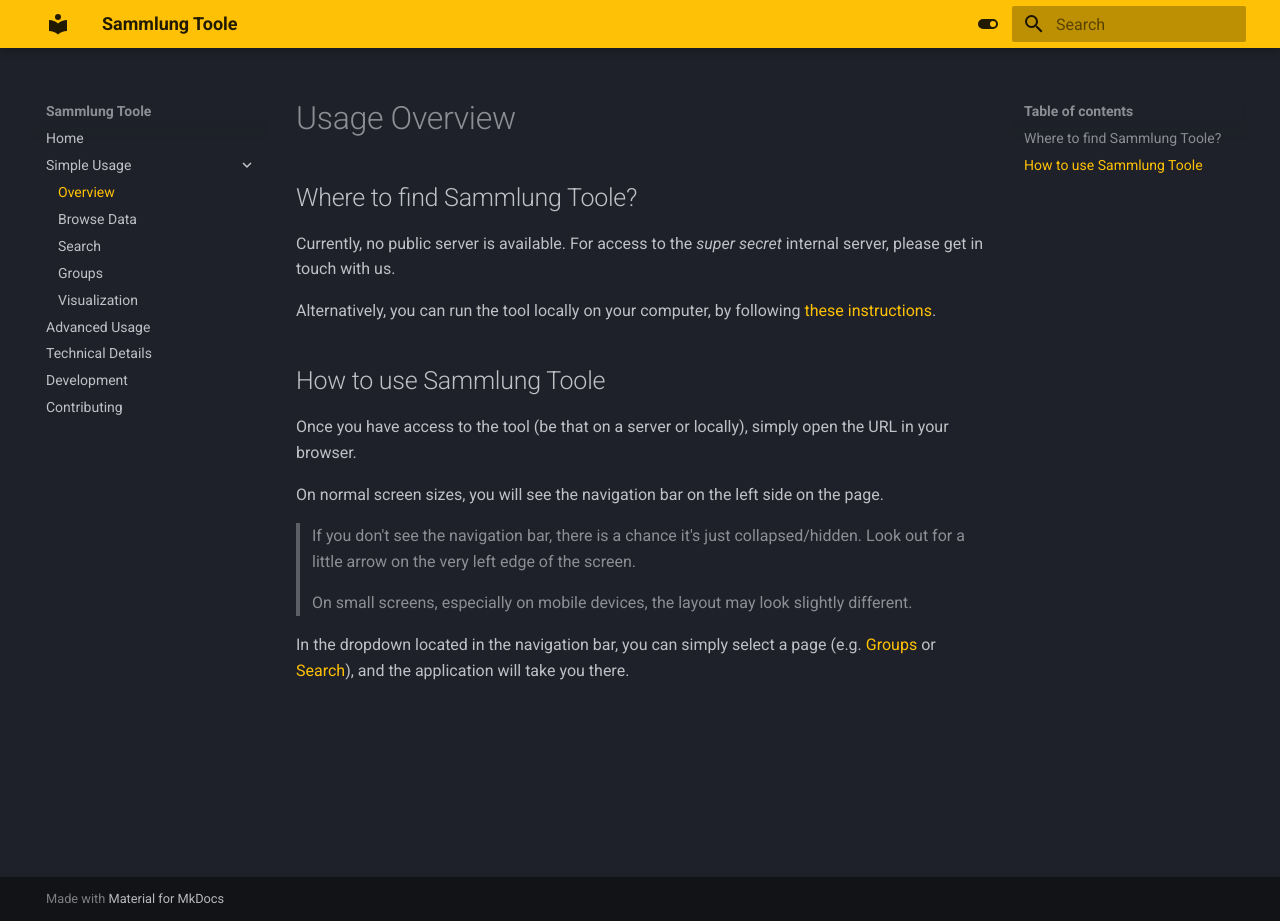
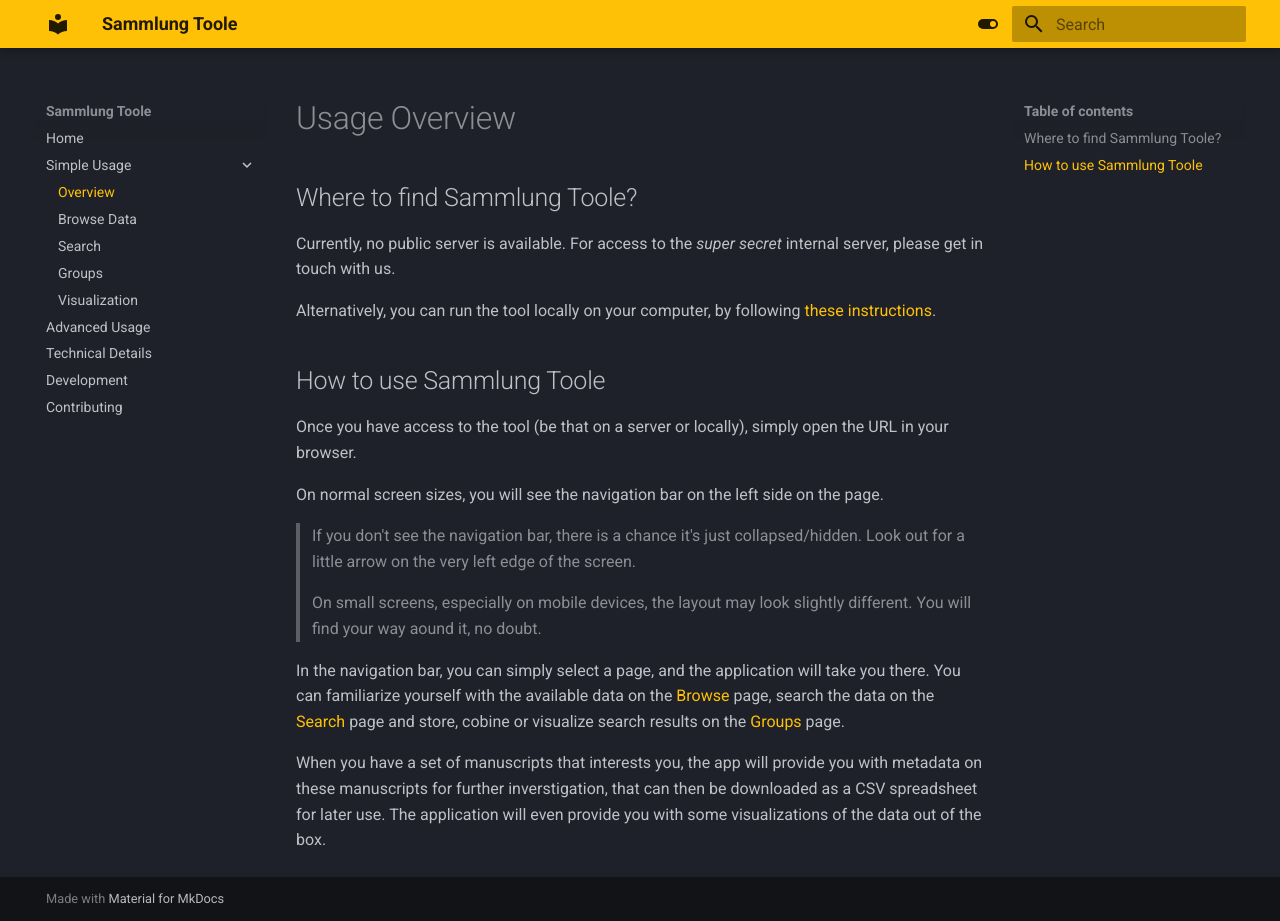
Before and after one commit to arbeitsgruppe-digitale-altnordistik/Sammlung-Toole, an MkDocs documentation site: the page built from docs/simple/usage-overview.md, in a window 1280 px wide and 921 px high. Built offline with MkDocs 1.6.1 and Material for MkDocs 9.7.7, drawn with Linux system fonts in a browser that asks for light colours.

Commit message:
Update usage-overview.md

```diff
--- a/docs/simple/usage-overview.md
+++ b/docs/simple/usage-overview.md
@@ -14,9 +14,16 @@ Once you have access to the tool (be that on a server or locally), simply open t
 
 On normal screen sizes, you will see the navigation bar on the left side on the page.
 
-> If you don't see the navigation bar, there is a chance it's just collapsed/hidden. Look out for a little arrow on the very left edge of the screen.
+> If you don't see the navigation bar, there is a chance it's just collapsed/hidden. Look out for a little arrow on the
+> very left edge of the screen.
 
+> On small screens, especially on mobile devices, the layout may look slightly different. You will find your way aound
+> it, no doubt.
 
-> On small screens, especially on mobile devices, the layout may look slightly different.
+In the navigation bar, you can simply select a page, and the application will take you there. You can familiarize
+yourself with the available data on the [Browse](browse.md) page, search the data on the [Search](search.md) page
+and store, cobine or visualize search results on the [Groups](groups.md) page.
 
-In the dropdown located in the navigation bar, you can simply select a page (e.g. [Groups](groups.md) or [Search](search.md)), and the application will take you there.
+When you have a set of manuscripts that interests you, the app will provide you with metadata on these manuscripts
+for further inverstigation, that can then be downloaded as a CSV spreadsheet for later use. The application will even
+provide you with some visualizations of the data out of the box.
```
